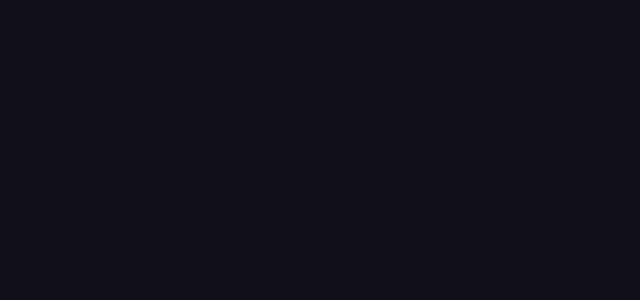
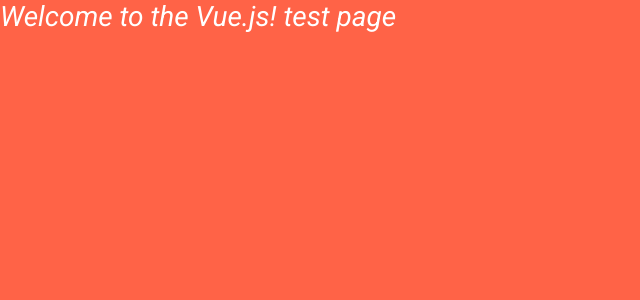
Before and after one commit to benjaminprat/clink-fe, a Vue app: page /about in a window 1280 px wide. Shown: the top 300 px of the page, without its empty margins (0-640 px from the left). Built offline with nearby package versions, Linux system fonts and the light colour scheme.

Commit message:
Implement Google Prgrmmble Search Api + srch bar

```diff
--- a/public/index.html
+++ b/public/index.html
@@ -16,5 +16,7 @@
     </noscript>
     <div id="app"></div>
     <!-- built files will be auto injected -->
+  <script async src="https://cse.google.com/cse.js?cx=4a4abb1f74a232895"></script>
+
   </body>
 </html>
--- a/src/views/About.vue
+++ b/src/views/About.vue
@@ -1,9 +1,21 @@
 <template>
-<div>
-
+<div class="search">
+  <body>
+  <h1>{{message}}</h1>
+<div class="gcse-search"></div>
+  </body>
 </div>
 </template>
+<style >
+.search{
+  background-color: tomato;
+  height: 100vh;
+}
 
+h1 {
+  color:white;
+}
+</style>
 
 <script>
 export default {
```
